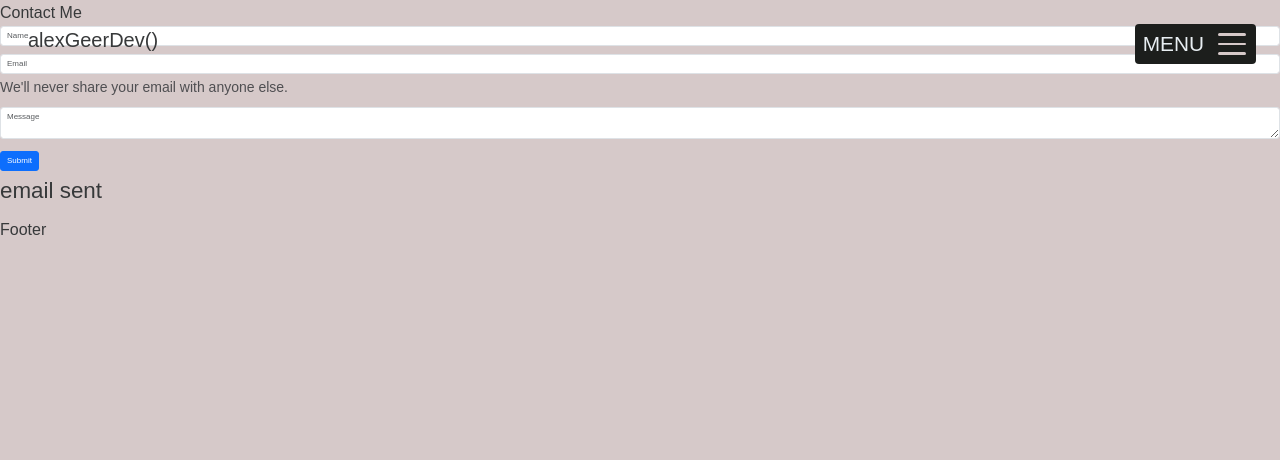
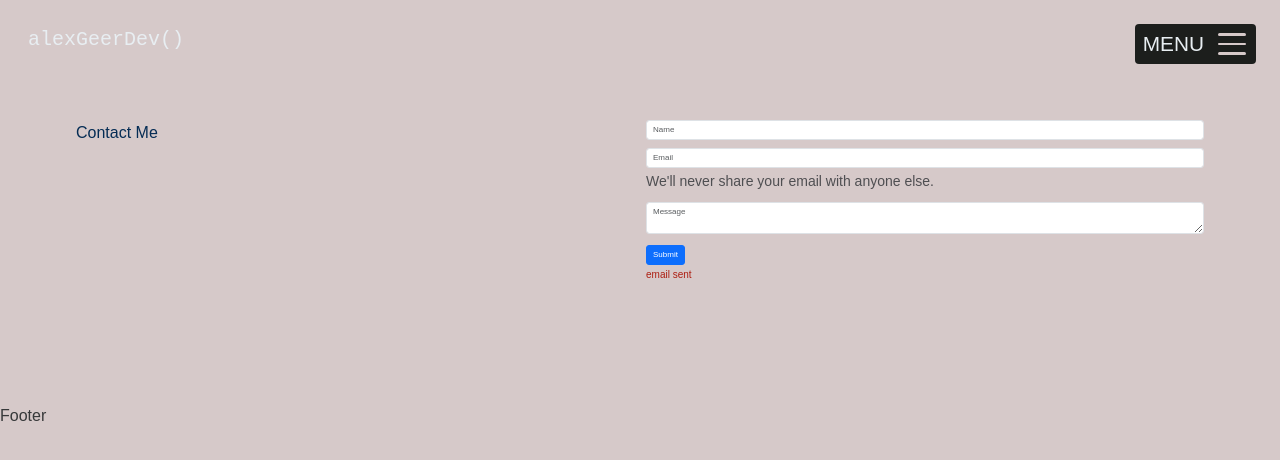
Before and after one commit to ag-bootcamp-umn/react-portfolio, a React (Vite) app: page /contact in a window 1280 px wide. Both pictures are taken after typing "Sample", "name@example.com", "Sample" into the empty fields and a click on the button "Submit". Shown: the top 460 px of the page. Built offline with nearby package versions, Linux system fonts and the light colour scheme.

Commit message:
added initial styling to contact page

```diff
--- a/src/components/Header.jsx
+++ b/src/components/Header.jsx
@@ -9,7 +9,7 @@ export default function Header() {
       <header className="header">
         <div className="header__top">
           <div className="header__branding">
-            <h1>alexGeerDev()</h1>
+            <h1 className="header__title">alexGeerDev()</h1>
           </div>
           <Nav />
         </div>
--- a/src/pages/Contact.jsx
+++ b/src/pages/Contact.jsx
@@ -1,34 +1,36 @@
-import { useState } from 'react';
-import Button from 'react-bootstrap/Button';
-import Form from 'react-bootstrap/Form';
-import { validateEmail } from '../utils/helpers';
+import { useState } from "react";
+import Button from "react-bootstrap/Button";
+import Form from "react-bootstrap/Form";
+import { validateEmail } from "../utils/helpers";
 
 export default function Contact() {
-
   // Grouping state as an object
-  const [ formState, setFormState ] = useState({ name: '', email: '', message: ''})
-  const [ userMessage, setUserMessage ] = useState('');
-
+  const [formState, setFormState] = useState({
+    name: "",
+    email: "",
+    message: "",
+  });
+  const [userMessage, setUserMessage] = useState("");
 
   // onBlur on each input element
   // calls handleInputCHange to validate
   function handleInputChange(e) {
-    setFormState({ ...formState, [e.target.name]: e.target.value});
+    setFormState({ ...formState, [e.target.name]: e.target.value });
   }
 
   function handleValidation(e) {
     // Check for a good email
-    if (e.target.name === 'email') {
+    if (e.target.name === "email") {
       if (!validateEmail(e.target.value)) {
-        setUserMessage('Please enter a valid email address');
+        setUserMessage("Please enter a valid email address");
       } else {
-        setUserMessage('')
+        setUserMessage("");
       }
     } else {
       if (!e.target.value.length) {
-        setUserMessage('Please enter something here.')
+        setUserMessage("Please enter something here.");
       } else {
-        setUserMessage('')
+        setUserMessage("");
       }
     }
     // Check that name and message have some input
@@ -36,41 +38,75 @@ export default function Contact() {
   }
 
   function handleSubmit(e) {
-    e.preventDefault()
-    setUserMessage('email sent');
-    setFormState({ name: '', email: '', message: ''})
+    e.preventDefault();
+    setUserMessage("email sent");
+    setFormState({ name: "", email: "", message: "" });
   }
 
   return (
     <>
+      {/* <section className="page-section">
+        <div className="container">
           <div className="row">
             <h2>Contact Me</h2>
+          </div>
+        </div>
+      </section> */}
 
+      <section className="page-section">
+        <div className="container">
+          <div className="row">
+            <div className="col-md-6">
+              <h2>Contact Me</h2>
+            </div>
+
+            <div className="col-md-6">
               <Form>
-
                 <Form.Group className="mb-3" controlId="name">
-        <Form.Control type="input" placeholder="Name" value={formState.name} name='name' onChange={handleInputChange} onBlur={handleValidation}/>
+                  <Form.Control
+                    type="input"
+                    placeholder="Name"
+                    value={formState.name}
+                    name="name"
+                    onChange={handleInputChange}
+                    onBlur={handleValidation}
+                  />
                 </Form.Group>
 
                 <Form.Group className="mb-3" controlId="formBasicEmail">
-        <Form.Control type="email" placeholder="Email" value={formState.email} name='email' onChange={handleInputChange} onBlur={handleValidation} />
+                  <Form.Control
+                    type="email"
+                    placeholder="Email"
+                    value={formState.email}
+                    name="email"
+                    onChange={handleInputChange}
+                    onBlur={handleValidation}
+                  />
                   <Form.Text className="text-muted">
                     We'll never share your email with anyone else.
                   </Form.Text>
                 </Form.Group>
 
                 <Form.Group className="mb-3" controlId="message">
-        <Form.Control as="textarea" placeholder="Message" value={formState.message} name='message' onChange={handleInputChange} onBlur={handleValidation} />
+                  <Form.Control
+                    as="textarea"
+                    placeholder="Message"
+                    value={formState.message}
+                    name="message"
+                    onChange={handleInputChange}
+                    onBlur={handleValidation}
+                  />
                 </Form.Group>
 
                 <Button variant="primary" type="submit" onClick={handleSubmit}>
                   Submit
                 </Button>
-      {userMessage && <p>{userMessage}</p>}
+                {userMessage && <h5 className="error-msg">{userMessage}</h5>}
               </Form>
-
             </div>
-
+          </div>
+        </div>
+      </section>
     </>
-  )
+  );
 }
--- a/src/styles/abstracts/_variables.scss
+++ b/src/styles/abstracts/_variables.scss
@@ -18,17 +18,13 @@ $color-black-2: #22223b;
 
 $font-primary: Arial, Helvetica, sans-serif;
 $font-secondary: "Garamond", Times, serif;
-// $font-primary: 'Gotham', sans-serif;
-// $font-secondary: 'Roboto', sans-serif;
+$font-mono: monospace;
+
 $default-font-size: 2rem;
 
 $font-dark: $color-grey-dark;
 $font-light: $color-grey-light;
 $font-nav: $color-grey-light;
-
-// $gradient-primary: linear-gradient(to top right, $color-primary-dark, $color-primary-light);
-// $gradient-gold: linear-gradient(to top right, $color-secondary-dark, $color-secondary-light);
-// $hero-gradient: linear-gradient(to left top, rgba($color-black-light,0.5), rgba($color-grey-dark,0.5));
 
 $imgShadow: 0 0.5rem 1rem rgba(#222222, 0.5);
 $shadow-light-w: rgba(#5a5a5a, 0.5) 0px 0.8rem 2.4rem;
--- a/src/styles/base/_typography.scss
+++ b/src/styles/base/_typography.scss
@@ -74,3 +74,7 @@ p {
     font-size: 2.8rem;
   }
 }
+
+.error-msg {
+  color: v.$color-red;
+}
--- a/src/styles/components/_header.scss
+++ b/src/styles/components/_header.scss
@@ -17,4 +17,9 @@
       padding: 3rem 3.5rem;
     }
   }
+
+  &__title {
+    font-family: v.$font-mono;
+    color: v.$color-white;
+  }
 }
--- a/src/styles/layout/_page-section.scss
+++ b/src/styles/layout/_page-section.scss
@@ -2,7 +2,7 @@
 @use "../abstracts/mixins" as m;
 
 .page-section {
-  padding: 8% 0;
+  padding: 15rem 0;
   display: grid;
   grid-auto-rows: auto;
   gap: 2.5rem;
@@ -15,6 +15,6 @@
   }
 
   &--padding-top {
-    padding: 10% 0 0 0;
+    padding: 15rem 0 0 0;
   }
 }
```
Lines whose indentation alone changed are shown as unchanged.
